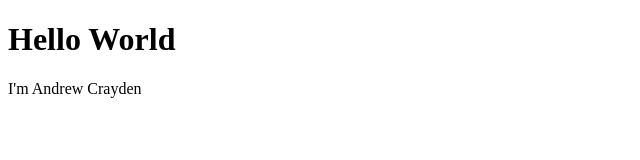
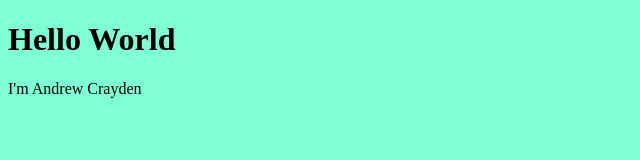
Before and after one commit to andrewcrayden/andrewcrayden.github.io, a plain HTML site: page index.html in a window 1280 px wide. Shown: the whole page, without its empty margins (0-640 px from the left). Drawn offline with Linux system fonts and the light colour scheme.

Commit message:
style.css
Created styles.css

```diff
--- a/index.html
+++ b/index.html
@@ -1,4 +1,7 @@
 <!DOCTYPE html>
+<head>
+    <link rel="stylesheet" href="styles.css" />
+</head>
 <html>
     <body>
         <h1>Hello World</h1>
--- /dev/null
+++ b/styles.css
@@ -0,0 +1,3 @@
+body {
+    background-color: aquamarine;
+}
```
